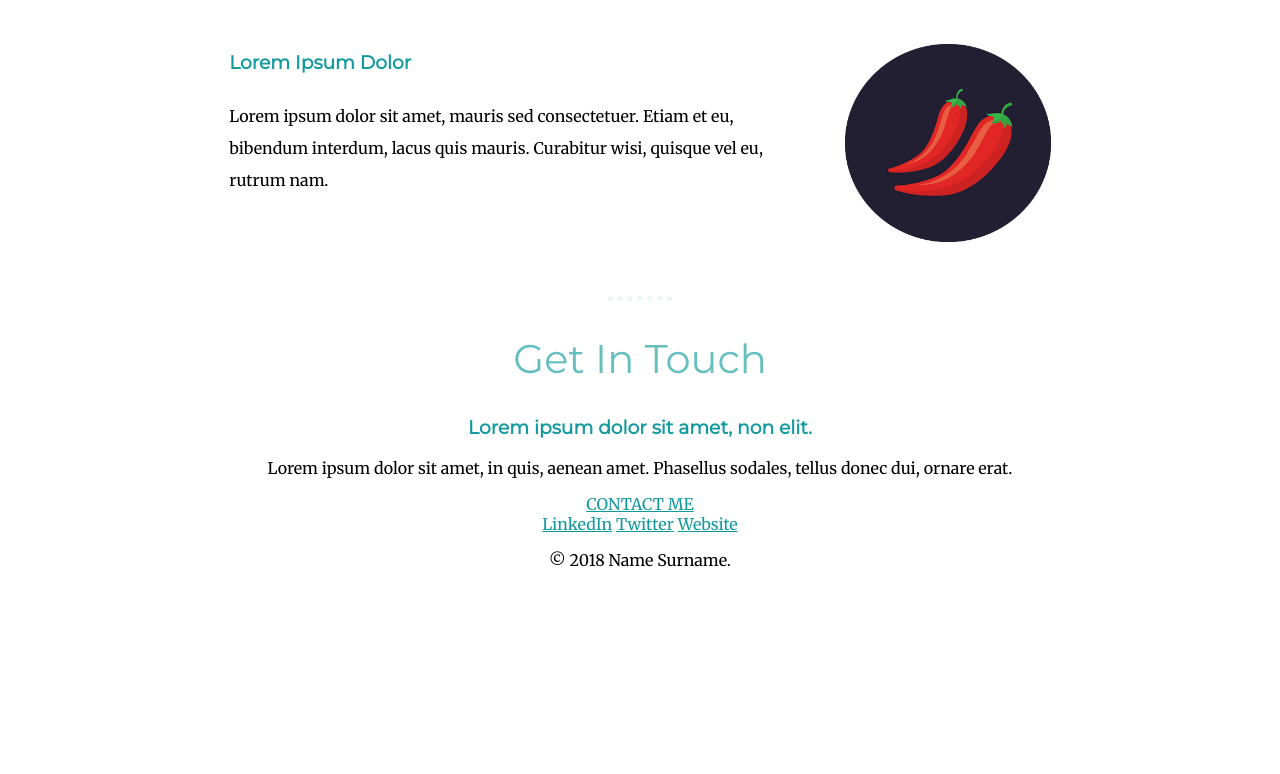
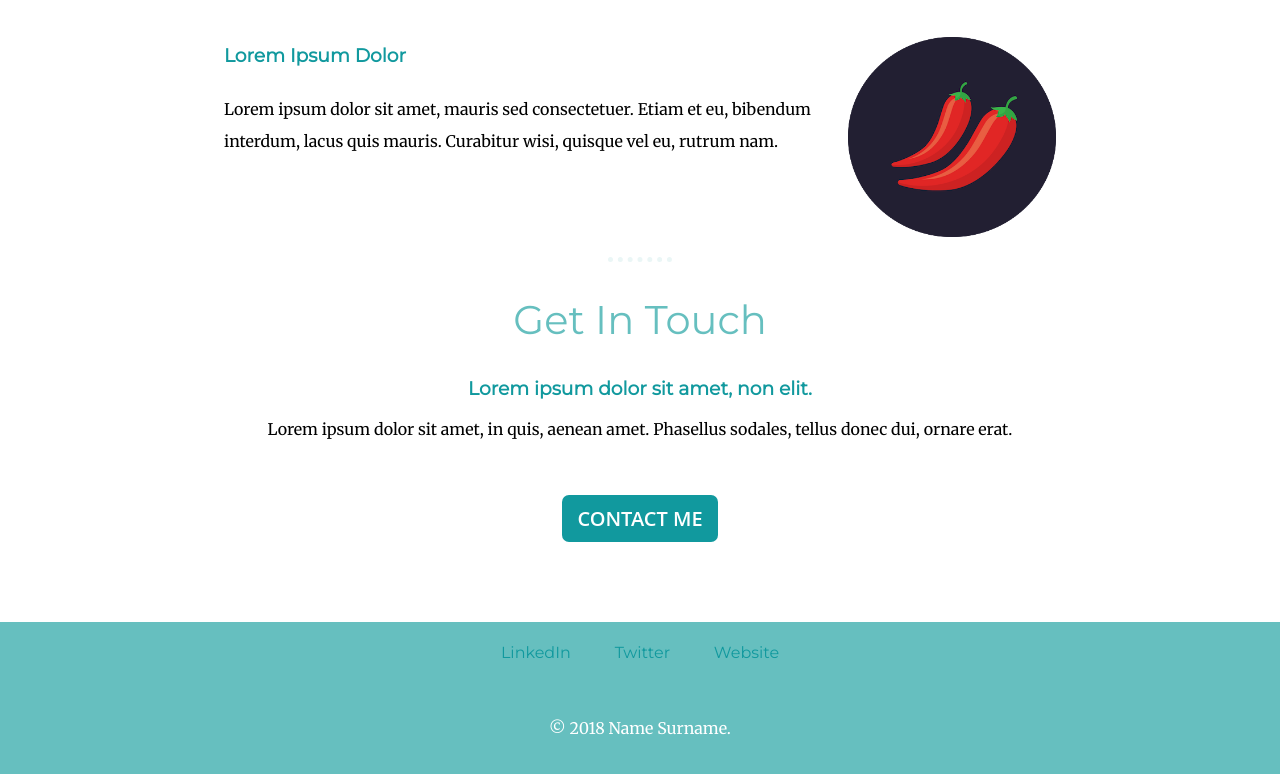
Before and after one commit to ambraj/WebDevelopmentBootcamp, a plain HTML site: page CSS - Personal Site/index.html in a window 1280 px wide. Shown: the part 1716-2490 px from the top of the page. Before the commit the page ends 2302 px from the top, so only its background shows below. Drawn offline with Linux system fonts and the light colour scheme.

Commit message:
finishing css

```diff
--- a/CSS - Personal Site/css/styles.css
+++ b/CSS - Personal Site/css/styles.css
@@ -1,4 +1,5 @@
 body {
+    margin: 0;
     text-align: center;
     font-family: Merriweather, serif;
 }
@@ -46,6 +47,9 @@ h3 {
 
 a {
     color: #11999E;
+    font-family: Montserrat, serif;
+    margin: 10px 20px;
+    text-decoration: none;
 }
 
 .skill-row {
@@ -96,3 +100,30 @@ a {
     position: absolute;
     left: 300px;
 }
+
+.BUTTON_AGN {
+    -webkit-border-radius: 7px;
+    -moz-border-radius: 7px;
+    border-radius: 7px;
+    color: #FFFFFF;
+    font-family: open sans;
+    font-size: 20px;
+    font-weight: 600;
+    padding: 10px 15px 10px 15px;
+    background-color: #11999E;
+    text-decoration: none;
+    display: inline-block;
+    cursor: pointer;
+    text-align: center;
+    margin: 40px auto 80px auto;
+}
+
+.bottom-container {
+    background-color: #66BFBF;
+    padding: 20px 0;
+}
+
+.copyright{
+    color: white;
+    padding-top: 40px;
+}
--- a/CSS - Personal Site/index.html
+++ b/CSS - Personal Site/index.html
@@ -46,7 +46,7 @@
             <h2>Get In Touch</h2>
             <h3>Lorem ipsum dolor sit amet, non elit.</h3>
             <p>Lorem ipsum dolor sit amet, in quis, aenean amet. Phasellus sodales, tellus donec dui, ornare erat.</p>
-            <a class="btn" href="mailto:name@email.com">CONTACT ME</a>
+            <a class="BUTTON_AGN" href="mailto:name@email.com">CONTACT ME</a>
         </div>
     </div>
 
@@ -55,7 +55,7 @@
         <a class="footer-link" href="https://www.linkedin.com/">LinkedIn</a>
         <a class="footer-link" href="https://twitter.com/">Twitter</a>
         <a class="footer-link" href="https://www.appbrewery.co/">Website</a>
-        <p>© 2018 Name Surname.</p>
+        <p class="copyright">© 2018 Name Surname.</p>
     </div>
 
 </body>
```
